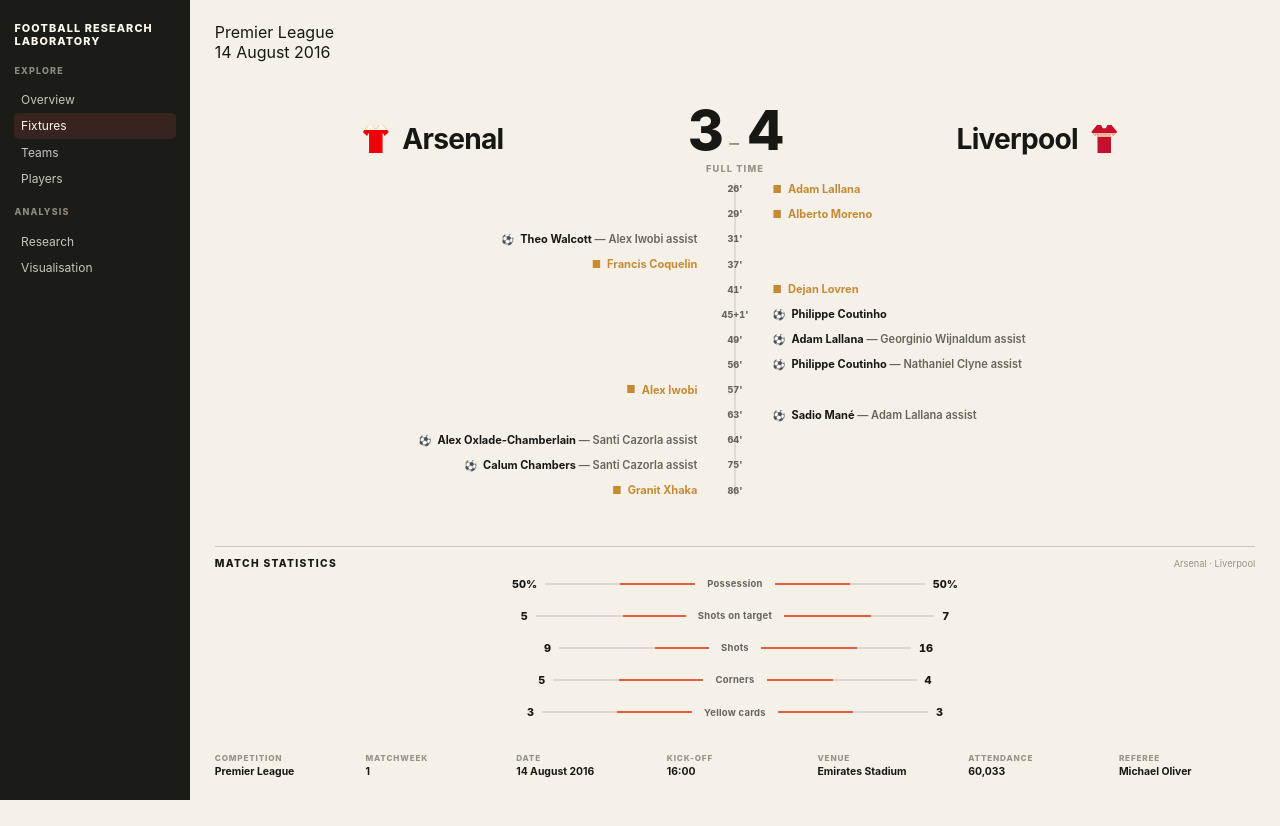
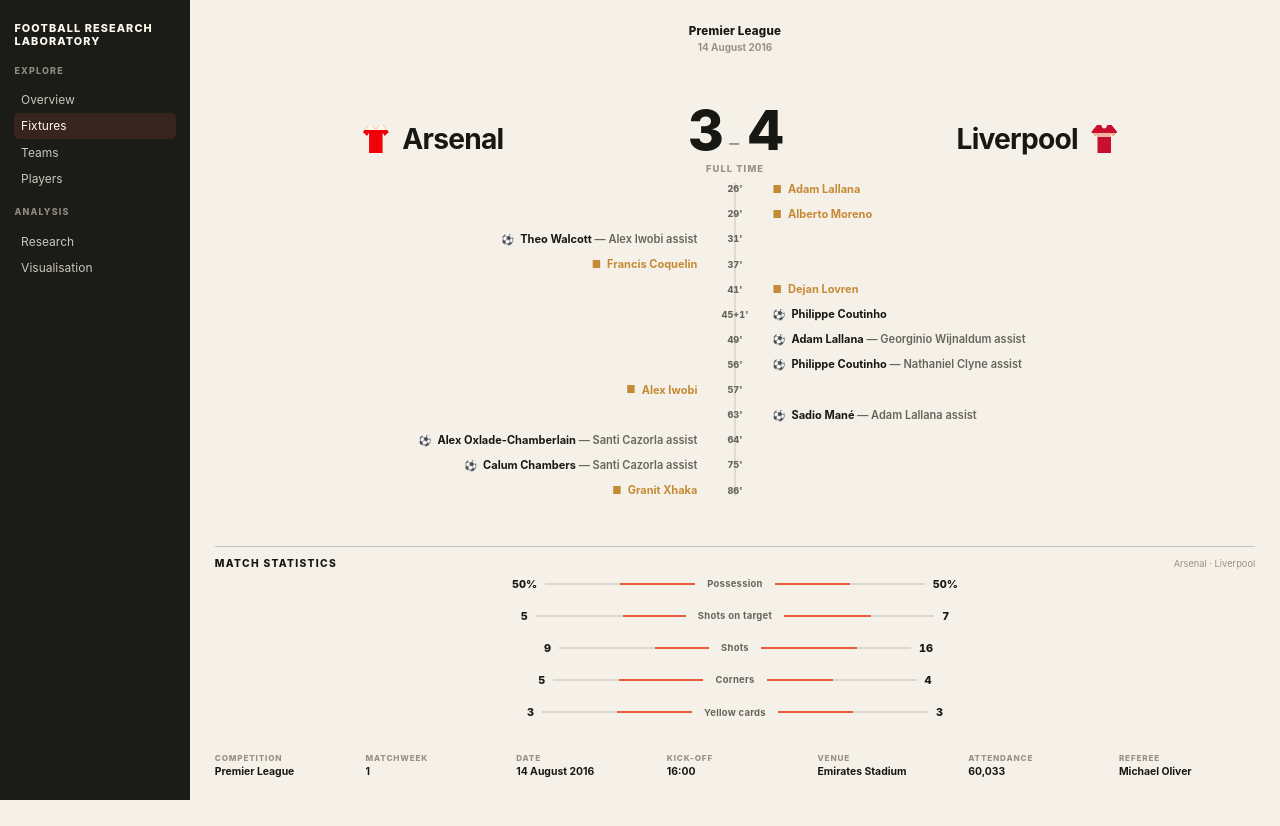
Before and after one commit to dallum96-gif/football-research-lab, a Next.js app in the folder web/: page /fixtures/1/1 in a window 1280 px wide. Built offline with nearby package versions, Linux system fonts and the light colour scheme.

Commit message:
feat: refine centred fixture header hierarchy

```diff
--- a/web/src/app/fixtures/[season]/[fixtureId]/FixtureOverview.module.css
+++ b/web/src/app/fixtures/[season]/[fixtureId]/FixtureOverview.module.css
@@ -5,28 +5,24 @@
   gap: 1rem;
 }
 
-.metaBar {
-  display: grid;
-  grid-template-columns: 1fr auto 1fr;
-  align-items: center;
-  gap: 1rem;
-  padding-bottom: .7rem;
-  border-bottom: 1px solid var(--frl-border);
+.pageHeader {
+  text-align: center;
+  padding: .15rem 0 .55rem;
 }
 
-.metaSide {
-  display: flex;
-  align-items: center;
-  gap: .45rem;
-  min-width: 0;
-  color: var(--frl-muted);
-  font-size: .66rem;
+.pageHeaderCompetition {
+  color: var(--frl-text);
+  font-size: .72rem;
+  font-weight: 780;
+  letter-spacing: .02em;
 }
 
-.metaSide:last-child { justify-content: flex-end; }
-.metaStrong { color: var(--frl-text); font-weight: 780; }
-.metaCentre { color: var(--frl-muted-soft); text-transform: uppercase; letter-spacing: .1em; font-size: .56rem; font-weight: 800; text-align: center; }
-.metaDot { width: 3px; height: 3px; border-radius: 50%; background: var(--frl-border-strong); }
+.pageHeaderDate {
+  margin-top: .18rem;
+  color: var(--frl-muted-soft);
+  font-size: .62rem;
+  font-weight: 650;
+}
 
 .matchHeader { display: grid; align-content: center; min-height: 0; }
 .teams { display: grid; grid-template-columns: minmax(0, 1fr) auto minmax(0, 1fr); align-items: center; column-gap: clamp(1.2rem, 3vw, 3.5rem); }
@@ -114,9 +110,6 @@
 
 @media (max-width: 650px) {
   .overview { gap: .85rem; }
-  .metaBar { grid-template-columns: 1fr; gap: .25rem; }
-  .metaSide, .metaSide:last-child { justify-content: center; }
-  .metaCentre { order: -1; }
   .teams { grid-template-columns: 1fr; gap: .55rem; }
   .team, .teamAway { justify-content: center; flex-direction: row; text-align: center; }
   .score { justify-content: center; order: -1; }
```
